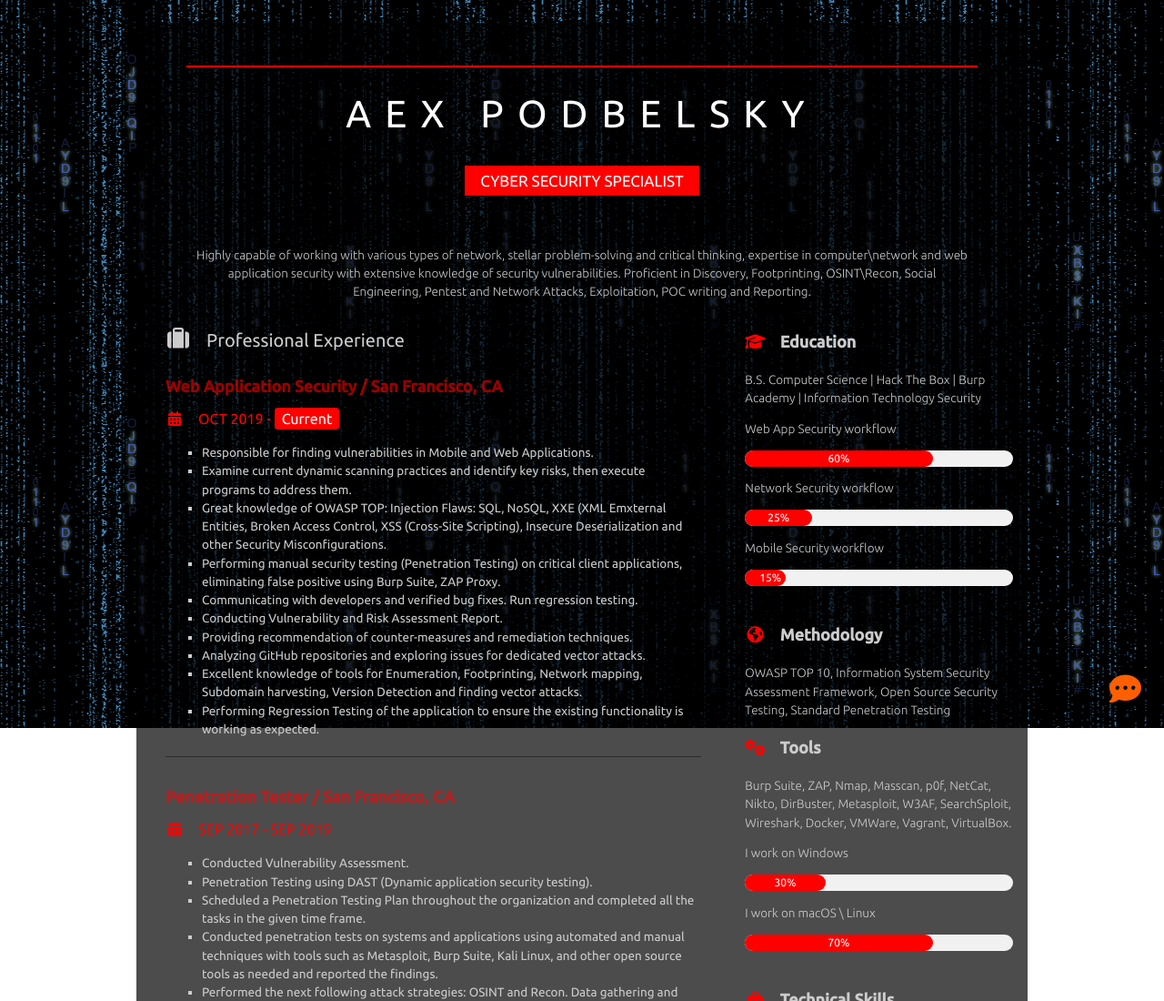
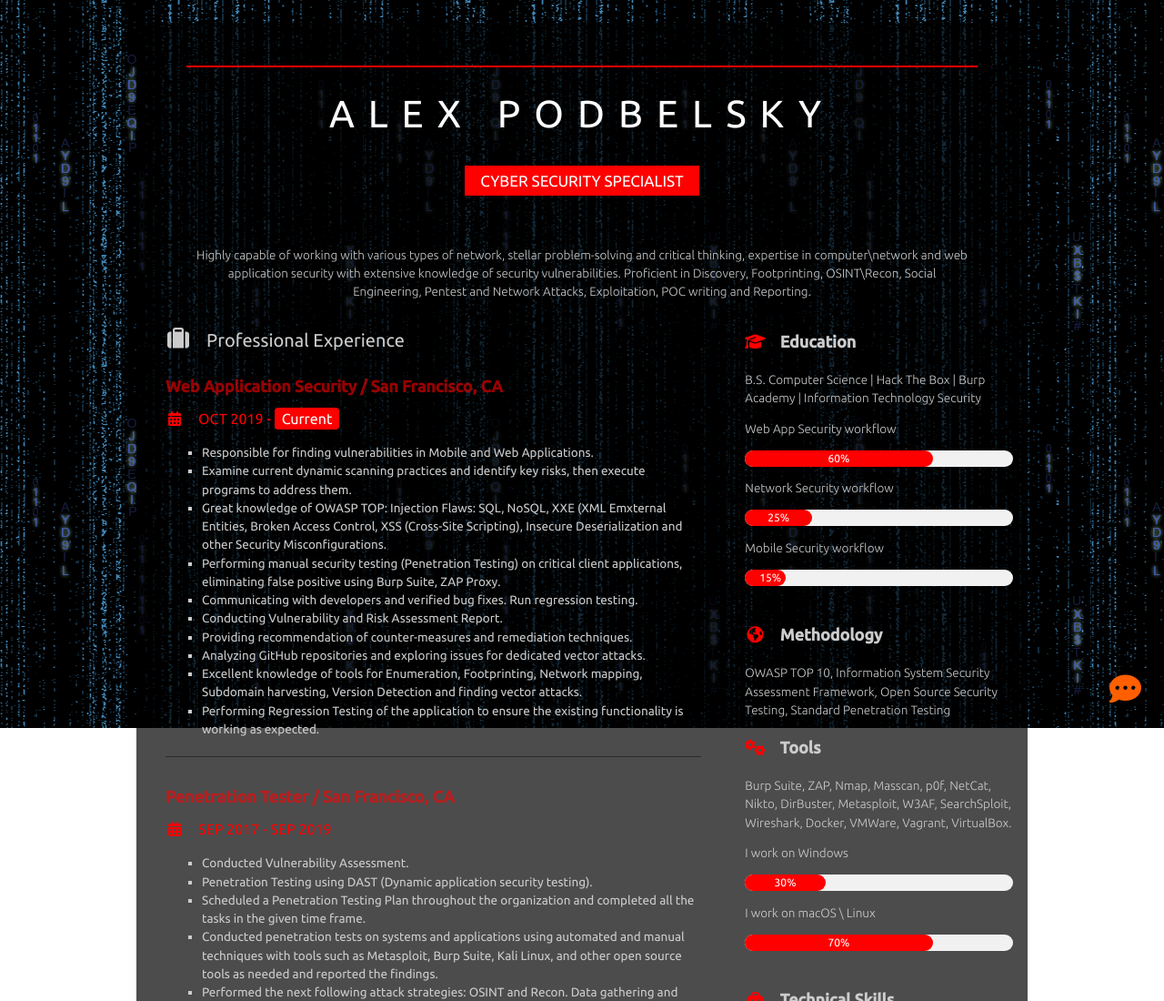
Before and after one commit to alexpodbelsky/alexpodbelsky.github.io, a plain HTML site: page index.html in a window 1280 px wide. Shown: the top 1100 px of the page at 91% size. Drawn offline with nearby package versions, Linux system fonts and the light colour scheme.

Commit message:
changed Aex to Alex

```diff
--- a/index.html
+++ b/index.html
@@ -25,7 +25,7 @@
 <div id="polsky" class="w3-content">
 <section id="header">
 <div class="line"></div>
-<h1>Aex Podbelsky</h1>
+<h1>Alex Podbelsky</h1>
 <div class="emblem">
   <h2><span class="emblem">Cyber Security Specialist</span></h2>
 </div>
```
